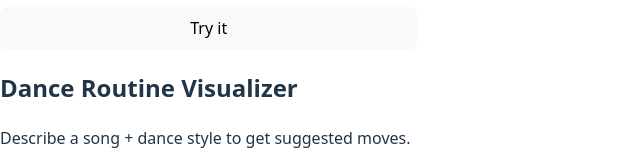
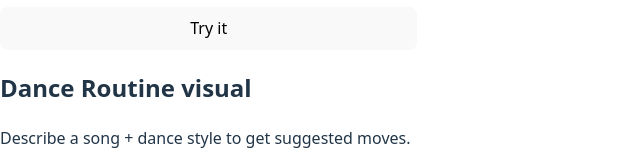
Before and after one commit to arunhotra/groovelab, a React (Vite) app in the folder frontend/: page / in a window 1280 px wide. Shown: the part 393-553 px from the top of the page, without its empty margins (0-640 px from the left). Built offline with nearby package versions, Linux system fonts and the light colour scheme.

Commit message:
minor modification with UIs

```diff
--- a/frontend/src/App.jsx
+++ b/frontend/src/App.jsx
@@ -17,7 +17,7 @@ function Home() {
       path: "/analyzer",
     },
     {
-      title: "Dance Routine Visualizer",
+      title: "Dance Routine visual",
       description: "Describe a song + dance style to get suggested moves.",
       path: "/dance",
     },
```
